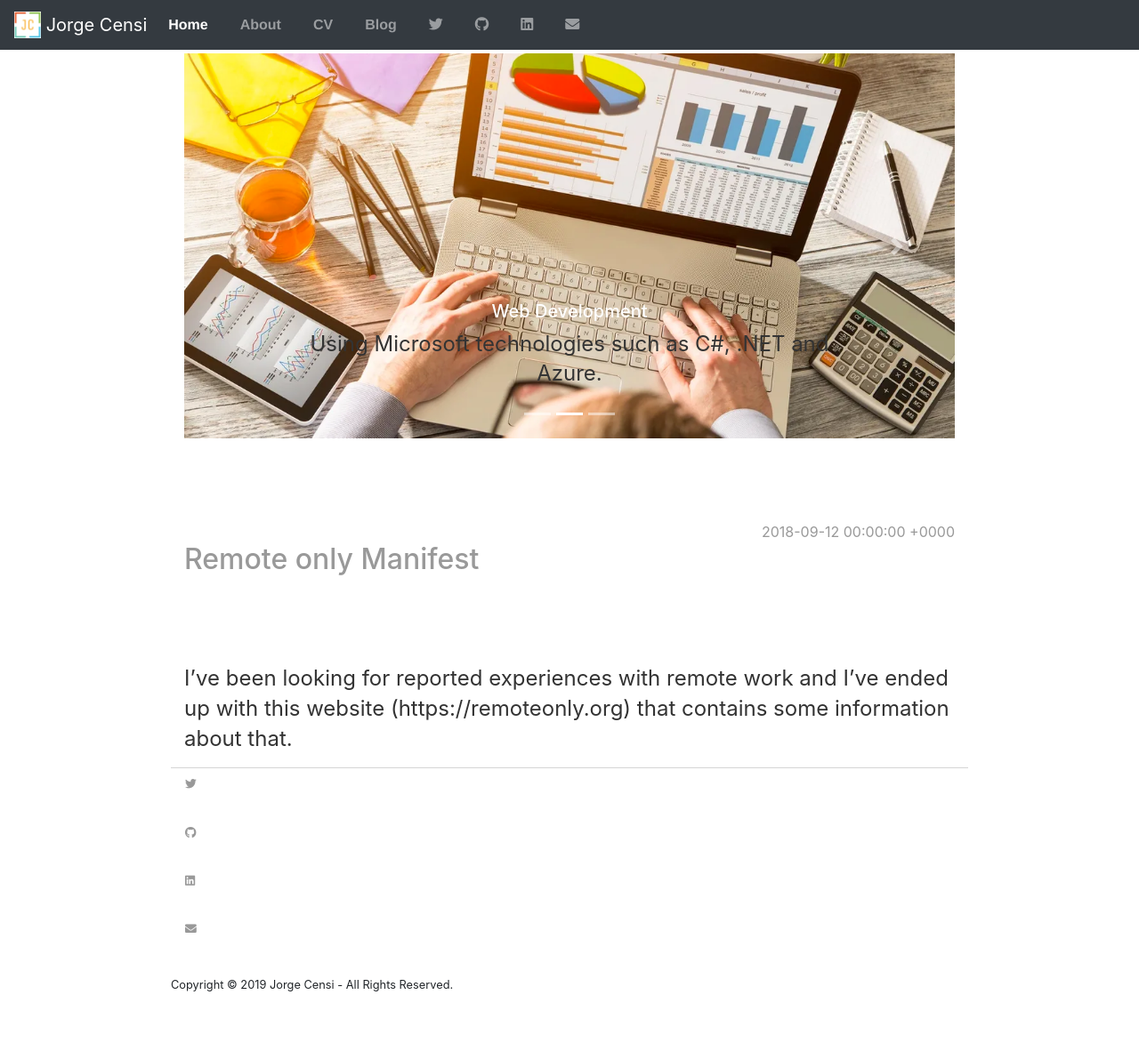
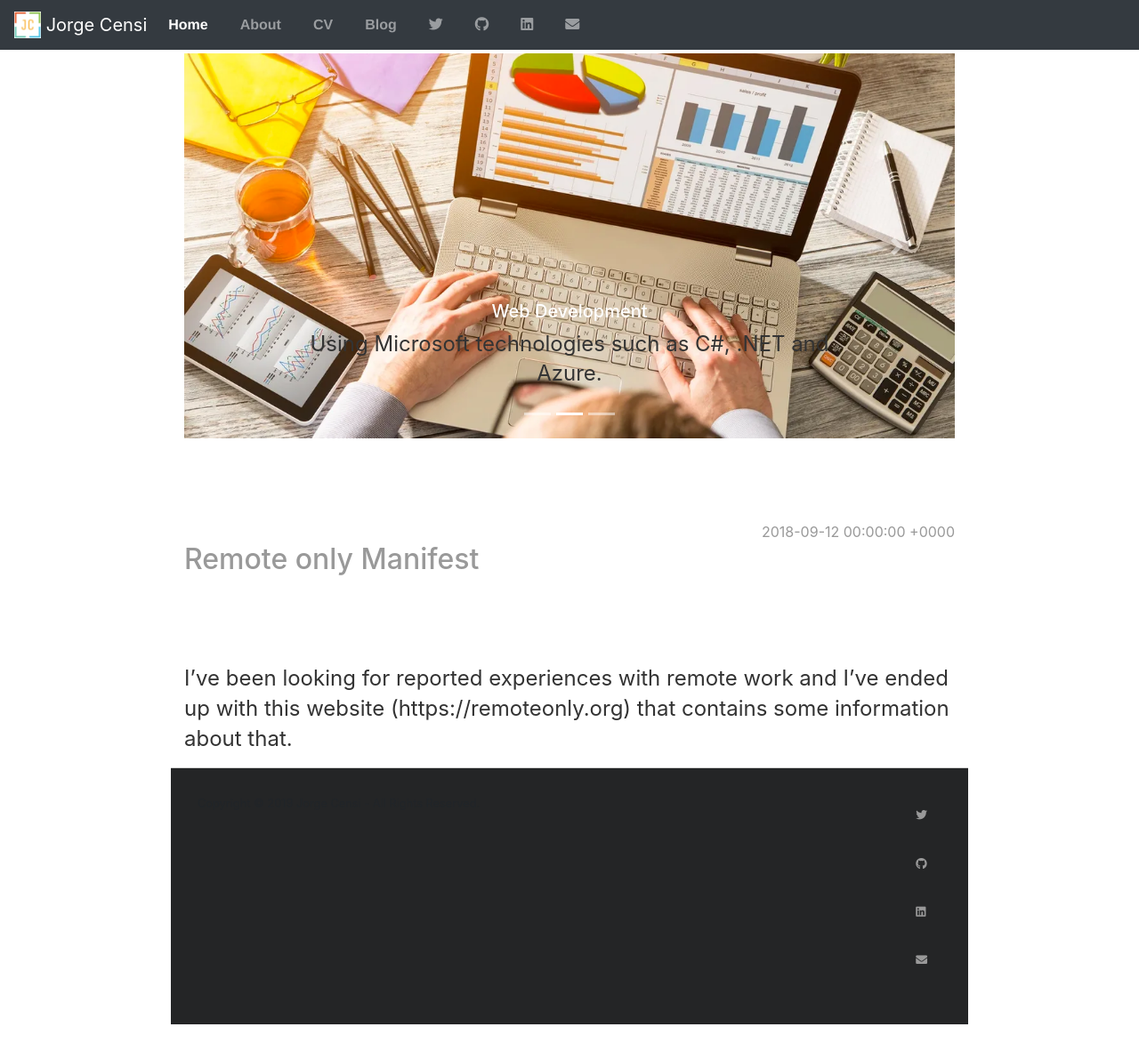
Before and after one commit to jorgecensi/jorgecensi.github.io, a Jekyll site: the page built from index.html, in a window 1280 px wide and 1212 px high. Shown: the top 1191 px of the window at 89% size. Built offline with Jekyll 4.4.1, drawn with Linux system fonts in a browser that asks for light colours; nearby versions of some CDN libraries.

Commit message:
footer css

```diff
--- a/_layouts/default.html
+++ b/_layouts/default.html
@@ -45,8 +45,7 @@
                 {{ content }}
 
         </div><!-- /.container -->
-        <footer>
-
+        <footer class="main">
             <ul class="social">
                 <li class="nav-item "><a class="nav-link" href="http://twitter.com/jorgecensi" target="_blank" class="twitter" title="Twitter"><i class="fab fa-twitter"></i></a></li>
                 <li class="nav-item "><a class="nav-link" href="http://github.com/jorgecensi" target="_blank" class="github" title="GitHub"><i class="fab fa-github"></i></a></li>
--- a/css/main.css
+++ b/css/main.css
@@ -58,3 +58,15 @@ ul.posts li {
     float: right;
     margin-top: 3px;
 }
+footer.main {
+    overflow: hidden;
+    padding: 30px;
+    background: #242526;
+}
+footer.main .social {
+    float: right;
+    overflow: hidden;
+    margin: 5px 0;
+    padding: 0;
+    list-style: none;
+}
```
